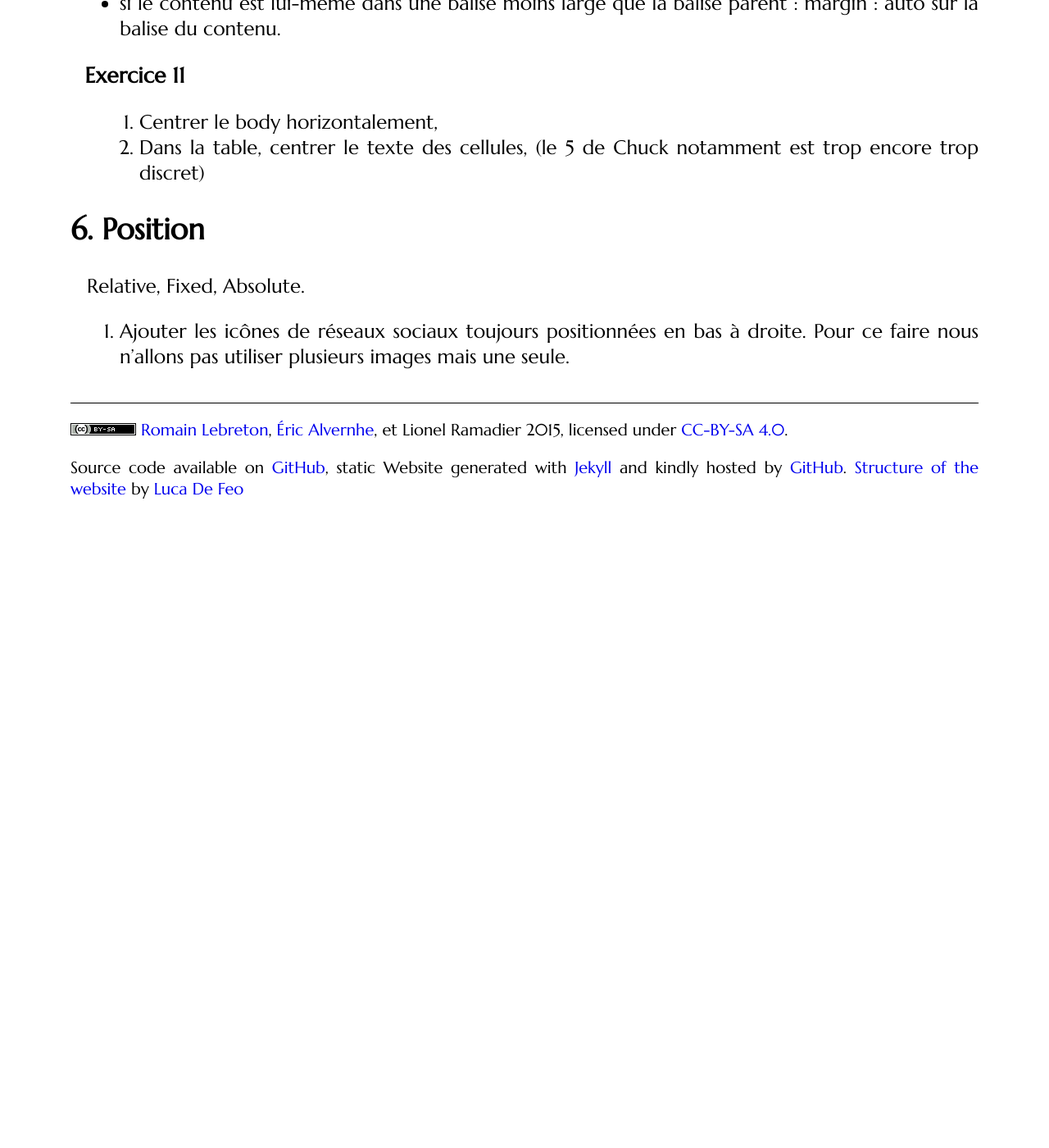
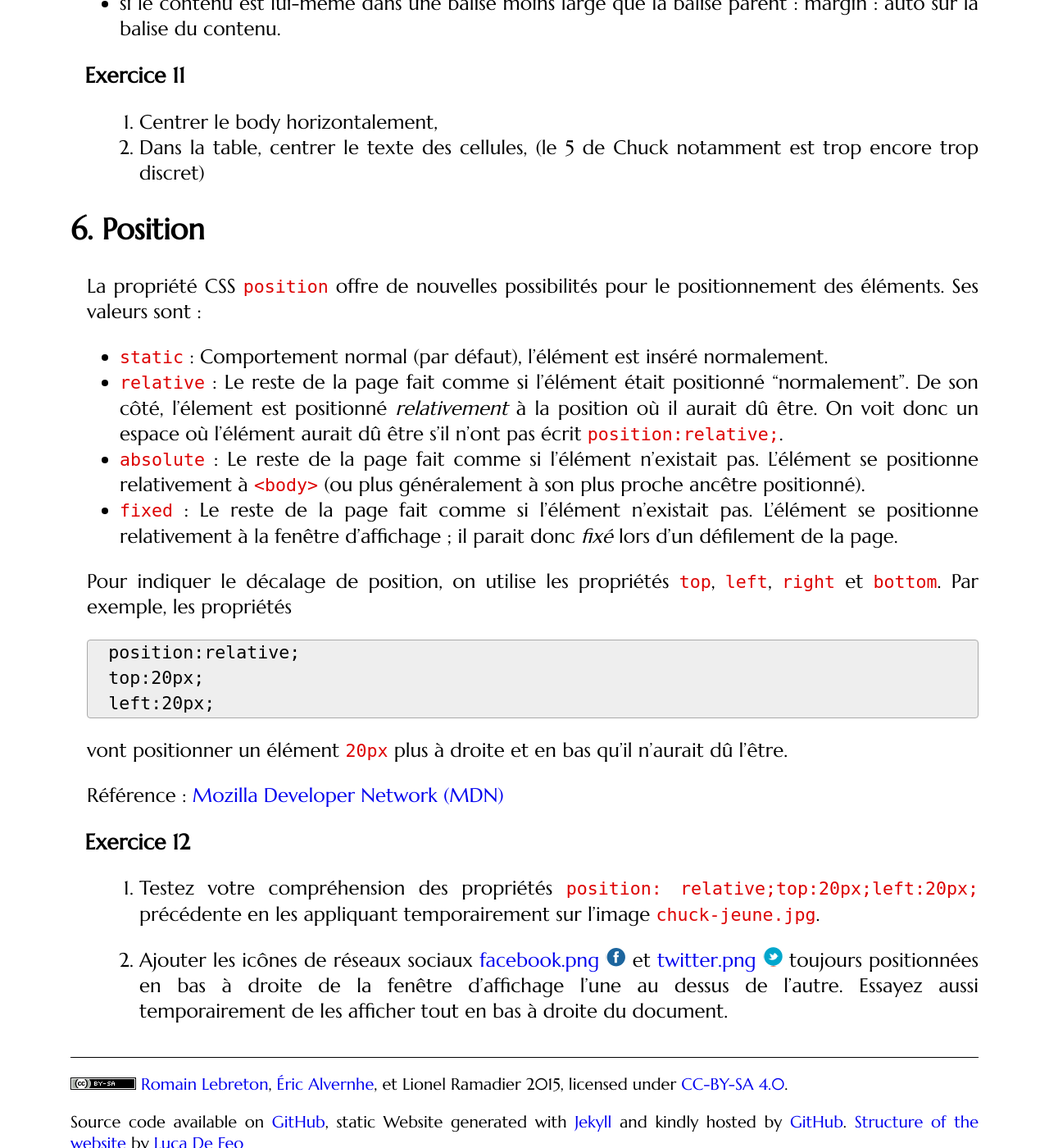
Before and after one commit to romainlebreton/R1.02-DeveloppementInterfacesWeb, a Jekyll site: the page built from tutorials/tutorial2.md, in a window 1280 px wide and 1400 px high, scrolled down 12465 px. Shown: the whole window at 82% size. Built offline with Jekyll 4.4.1, drawn with Linux system fonts in a browser that asks for light colours; some web fonts are replaced; comment, search, counter and statistics services are not loaded; before the commit the page ends 13095 px from its top, so only the background shows below that.

Commit message:
add exo on positioning

```diff
--- a/tutorials/tutorial2.md
+++ b/tutorials/tutorial2.md
@@ -462,7 +462,45 @@ Pour centrer le contenu d'une balise :
 
 ## Position
 
-Relative, Fixed, Absolute.
+La propriété CSS `position` offre de nouvelles possibilités pour le
+positionnement des éléments. Ses valeurs sont :
 
- 1. Ajouter les icônes de réseaux sociaux toujours positionnées en bas à droite.
- Pour ce faire nous n'allons pas utiliser plusieurs images mais une seule.
+* `static` : Comportement normal (par défaut), l'élément est inséré normalement.
+* `relative` : Le reste de la page fait comme si l'élément était positionné
+  "normalement". De son côté, l'élement est positionné *relativement* à la
+  position où il aurait dû être. On voit donc un espace où l'élément aurait dû
+  être s'il n'ont pas écrit `position:relative;`.
+* `absolute` : Le reste de la page fait comme si l'élément n'existait
+pas. L'élément se positionne relativement à `<body>` (ou plus généralement à son
+plus proche ancêtre positionné).
+* `fixed` : Le reste de la page fait comme si l'élément n'existait
+pas. L'élément se positionne relativement à la fenêtre d'affichage ; il parait donc *fixé* lors d'un défilement de la page.
+
+Pour indiquer le décalage de position, on utilise les propriétés `top`, `left`,
+`right` et `bottom`. Par exemple, les propriétés
+
+~~~
+position:relative;
+top:20px;
+left:20px;
+~~~
+
+vont positionner un élément `20px` plus à droite et en bas qu'il n'aurait dû l'être.
+
+Référence : [Mozilla Developer Network (MDN)](https://developer.mozilla.org/fr/docs/Web/CSS/position)
+
+<div class="exercise">
+
+1. Testez votre compréhension des propriétés `position:
+   relative;top:20px;left:20px;` précédente en les appliquant temporairement sur
+   l'image `chuck-jeune.jpg`.
+
+2. Ajouter les icônes de réseaux sociaux
+[facebook.png ![Facebook]({{site.baseurl}}/assets/facebook.png)]({{site.baseurl}}/assets/facebook.png)
+et
+[twitter.png ![Twitter]({{site.baseurl}}/assets/twitter.png)]({{site.baseurl}}/assets/twitter.png)
+toujours positionnées en bas à droite de la fenêtre d'affichage l'une au dessus
+de l'autre. Essayez aussi temporairement de les afficher tout en bas à droite du
+document.
+
+</div>
```
Also changed, not shown: assets/facebook.png (added), assets/twitter.png (added).
